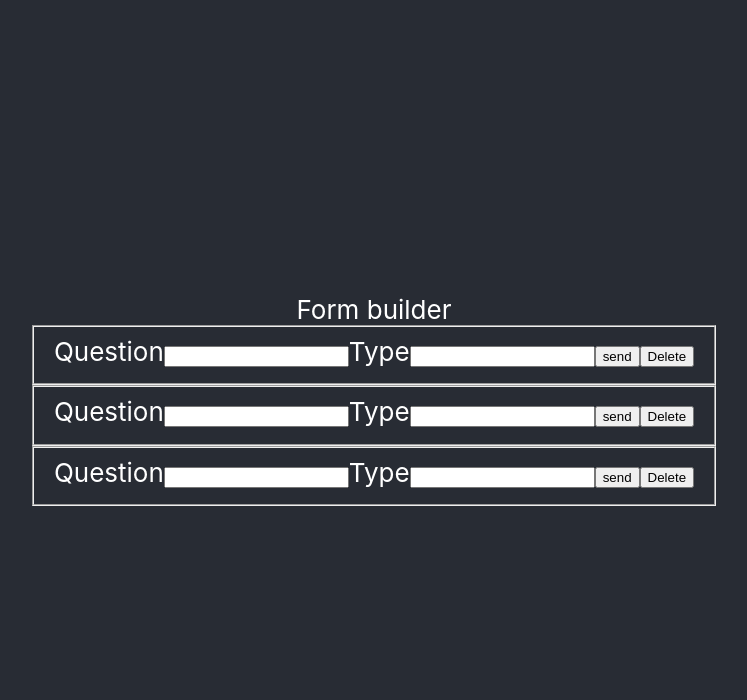
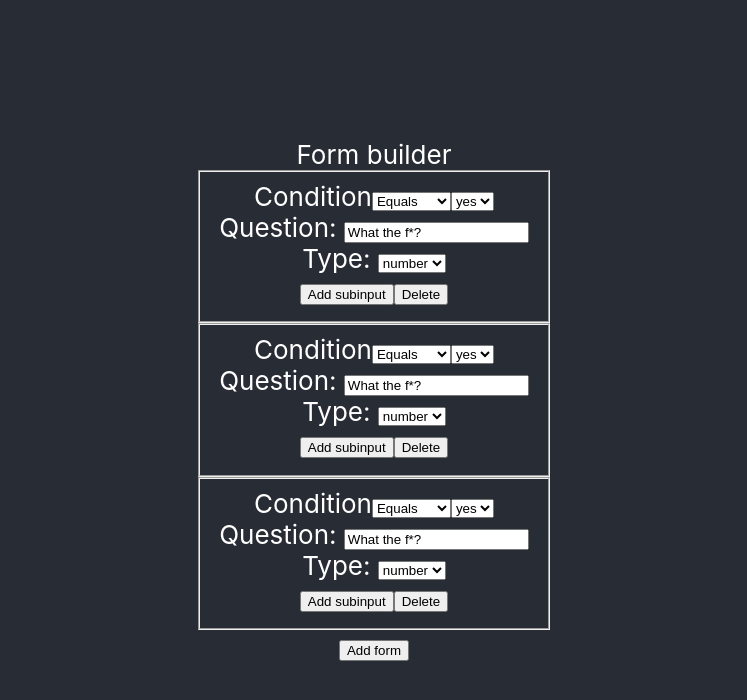
Before and after one commit to pawellicznerski/form-builder, a React (Create React App) app: page / in a window 1280 px wide. Shown: the top 700 px of the page, without its empty margins (266-1013 px from the left). Built offline with nearby package versions, Linux system fonts and the light colour scheme.

Commit message:
adding the basic form fields types: condition, question, type

```diff
--- /dev/null
+++ b/src/components/ConditionForm.js
@@ -0,0 +1,61 @@
+import React, {Component} from 'react';
+
+class ConditionForm extends Component{
+  constructor(props){
+    super(props);
+    this.state={
+
+    }
+  }
+
+  renderOptions(){
+    if(this.props.fatherType==='number'){
+      return(
+        <select id="d">
+          <option value="Equals">Equals</option>
+          <option value="Grater">Grater than</option>
+          <option value="Lower">Lower than</option>
+        </select>
+      )
+    } else{
+      return(
+        <select id="d">
+          <option value="Equals">Equals</option>
+          <option value="Unequals">Unequals</option>
+        </select>
+      )
+    }
+  }
+
+  renderFatherValue(){
+    if(this.props.fatherType==='radio'){
+      return(
+        <select id="d">
+          <option value="yes">yes</option>
+          <option value="no">no</option>
+        </select>
+      )
+    } else{
+      return(<div>
+        <input value={this.props.value}/>
+        </div>
+      )
+    }
+  }
+
+  render(){
+    console.log('ijiojwed', this.props.value);
+    if(this.props.fatherType){
+      return(
+        <div>
+        <label htmlFor="d">Condition</label>
+          {this.renderOptions()}
+          {this.renderFatherValue()}
+        </div>
+      )
+    } else{return null;}
+
+  }
+}
+
+export default ConditionForm;
--- a/src/components/Form.js
+++ b/src/components/Form.js
@@ -1,22 +1,26 @@
 import React, {Component} from 'react';
+import TypeForm from './TypeForm';
+import QuestionForm from './QuestionForm';
+import ConditionForm from './ConditionForm';
 
 class Form extends Component{
   constructor(props){
     super(props)
     this.state={
-      question:'',
-      type:''
+
+        id:this.props.id,
+        type:this.props.type,
+        question:this.props.question,
+        condition:this.props.condition,
+        subform:[this.props.subform]
+
     }
   }
   handleChange(e) {
   this.setState({value: e.target.value});
-  console.log(e.target);
-  console.log(this.state.value);
-  // e.preventDefault();
   const target = e.target;
   const value = target.type === 'checkbox' ? target.checked : target.value;//potrzebne w razie dolączenia checkbox-a
   const name = target.name;
-  // const nameWarning = `empty${name}FieldWarning`;
 
   this.setState({
      [name]: value,
@@ -28,17 +32,17 @@ class Form extends Component{
   }
 
   render(){
+    // console.log("props",this.props.question, this.state.question);
     return(
       <form onSubmit={this.handleSubmit.bind(this)}>
       <fieldset>
-        <label forhtml="q">Question
-         <input type="text" name="question" onChange={this.handleChange.bind(this)} id="q"/>
-        </label>
-        <label forhtml="type">Type
-          <input type="text" name="type" onChange={this.handleChange.bind(this)} id="type"/>
-        </label>
-        <input  type="submit" value="send"/>
-        <button>Delete</button>
+
+        <ConditionForm fatherType="radio" value={4}/>
+        <QuestionForm question="What the f*?"/>
+        <TypeForm type="number"/>
+
+        <button onClick={this.props.addForm.bind(this)}>Add subinput</button>
+        <button onClick={this.props.removeForm.bind(this)}>Delete</button>
       </fieldset>
       </form>
     )
--- a/src/components/FormBuilder.js
+++ b/src/components/FormBuilder.js
@@ -10,16 +10,19 @@ class FormBuilder extends Component{
         id:1,
         type:'text',
         question:"What car",
+        condition:'',
         subform:[{
           id:1,
           type:'text',
           question:"What car",
+          condition:'',
           subform:[]
         }]
       },{
         id:2,
         type:'text',
         question:"What car",
+        condition:'',
         subform:[]
       }
      ]
@@ -28,18 +31,46 @@ class FormBuilder extends Component{
 
 
   renderItems(form) {
-    if(!form.length)return ;
+    console.log("form in reneder items",form);
+    if(!form)return ;
       return form.map((item, index) => <div key={index}>
       <Form
         {...item}
+        addForm={this.addForm.bind(this)}
+        removeForm={this.removeForm.bind(this)}
         />
       {this.renderItems(item.subform)}
        </div>);
   }
+
+  updateForm(updatedForm){
+
+  }
+
+  addForm(){
+      const newForm ={
+        id:2,
+        type:'text',
+        question:"What car",
+        condition:'',
+        subform:[]
+      }
+    this.setState({
+      form:[...this.state.form,newForm],
+    })
+    // console.log("the whole state",this.state.form);
+  }
+
+  removeForm(){
+
+  }
+
+
   render(){
     return(
        <div>
          {this.renderItems(this.state.form)}
+         <button onClick={this.addForm.bind(this)}>Add form</button>
        </div>
     )
   }
--- /dev/null
+++ b/src/components/QuestionForm.js
@@ -0,0 +1,27 @@
+import React, {Component} from 'react';
+
+class TextForm extends Component{
+  constructor(props){
+    super(props);
+    this.state={
+
+    }
+  }
+
+  renderOption(){
+    return(
+      <option>dupa</option>
+    )
+  }
+
+  render(){
+    return(
+      <div>
+      <label htmlFor="d">Question: </label>
+        <input value={this.props.question}></input>
+      </div>
+    )
+  }
+}
+
+export default TextForm;
--- /dev/null
+++ b/src/components/TypeForm.js
@@ -0,0 +1,35 @@
+import React, {Component} from 'react';
+
+class SelectForm extends Component{
+  constructor(props){
+    super(props);
+    this.state={
+
+    }
+  }
+
+  render(){
+    const type = this.props.type?this.props.type:"text";
+    return(
+      <div>
+       <label htmlFor="d">Type: </label>
+        <select id="d" default={type}>
+          <option
+            value="text"
+            selected={type==="text"?true:false}
+            >text</option>
+          <option
+            value="number"
+            selected={type==="number"?true:false}
+            >number</option>
+          <option
+            value="radio"
+            selected={type==="radio"?true:false}
+            >yes/no</option>
+        </select>
+      </div>
+    )
+  }
+}
+
+export default SelectForm;
```
